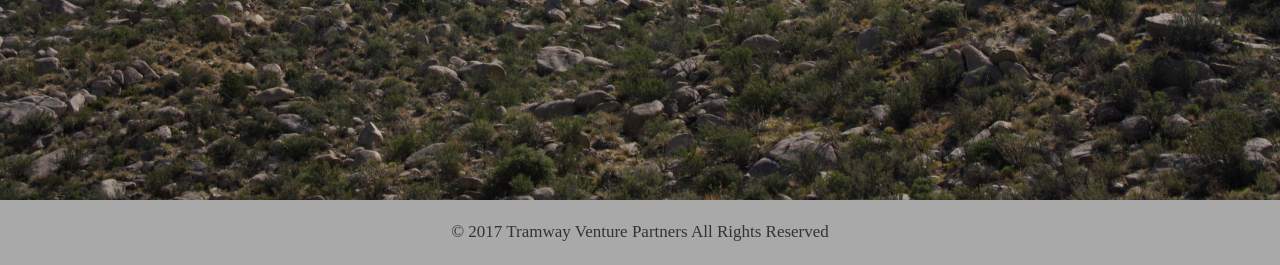
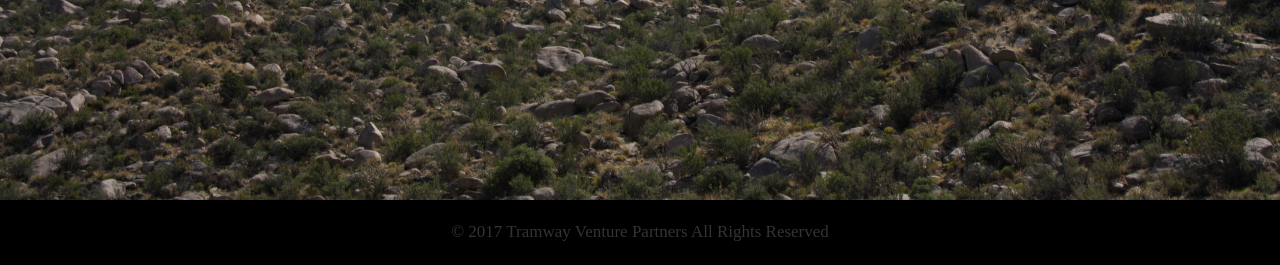
Before and after one commit to DanielleM565/tvp, a PHP site: page /index.php in a window 1280 px wide. Shown: the part 1602-1867 px from the top of the page. Run offline with PHP 8.4, Linux system fonts and the light colour scheme; some libraries are stand-ins or nearby versions; some web fonts are replaced.

Commit message:
testing branch

```diff
--- a/public_html/css/style.css
+++ b/public_html/css/style.css
@@ -216,5 +216,9 @@ footer
  */
 footer {
 	text-align: center;
-	background-color: darkgrey;
+	background-color: black;
+	bottom: 0;
+	right: 0;
+	left: 0;
+	width: 100%;
 }
```
